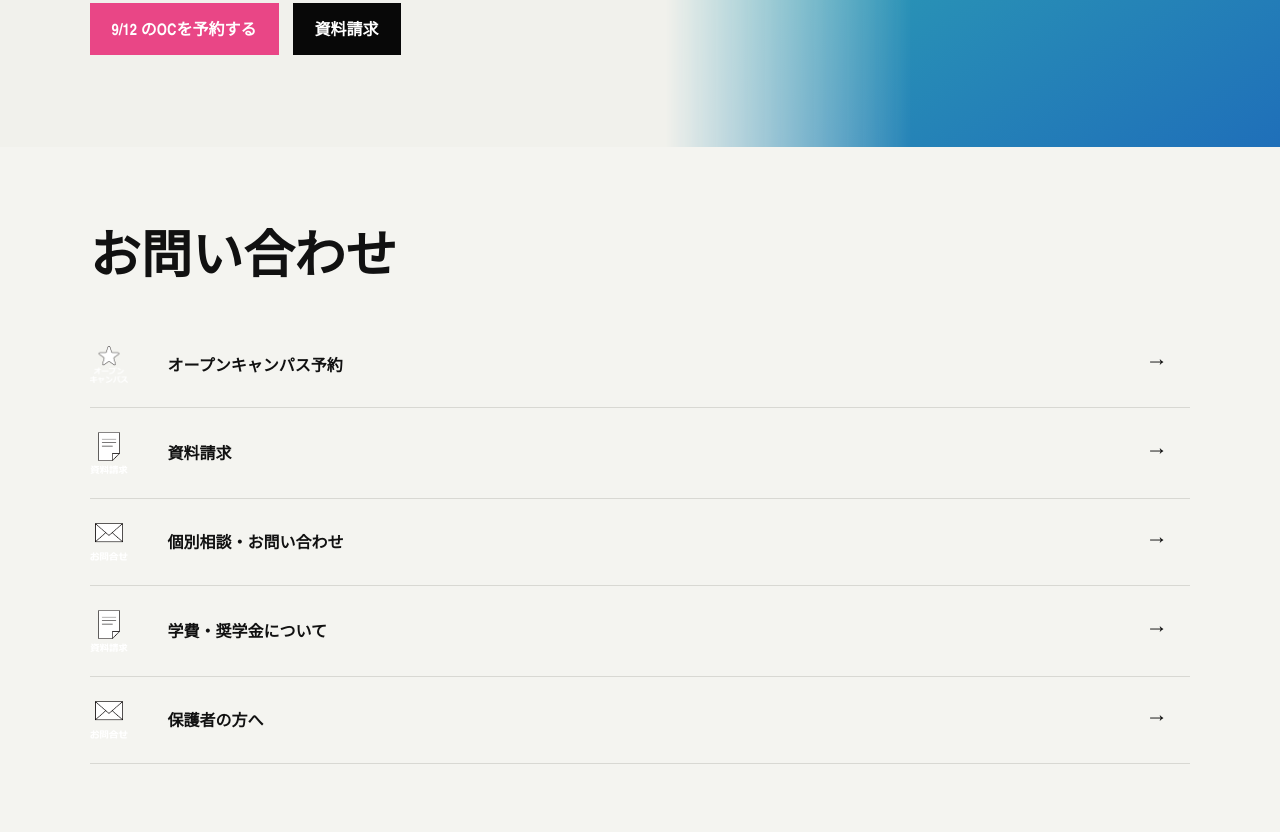
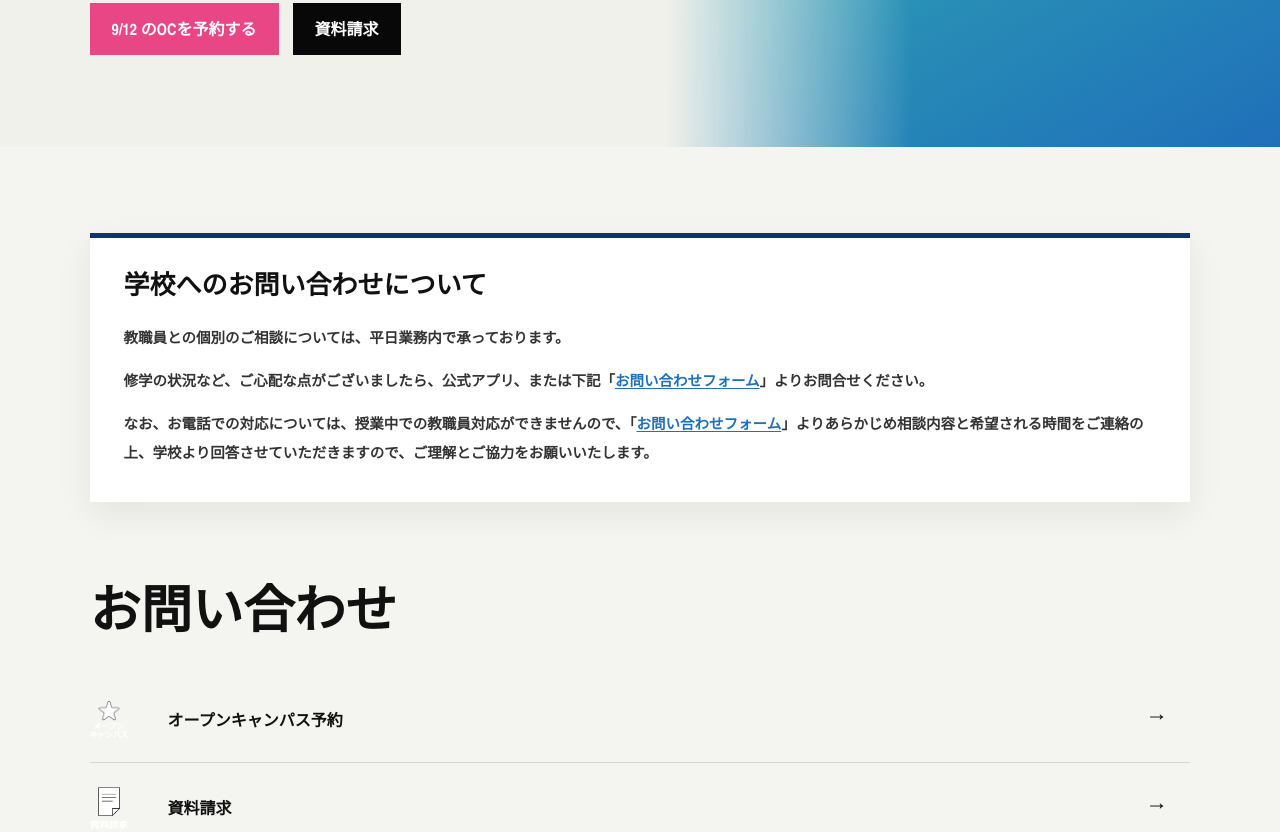
Before and after one commit to chakioku/tochibi, a website: page contact.html in a window 1280 px wide. Shown: the part 485-1317 px from the top of the page. Drawn offline with Linux system fonts and the light colour scheme.

Commit message:
お問い合わせ方針の案内文を /contact に追加
学校へのお問い合わせ方法についての案内文を、お問い合わせ導線の最上部に
設置しました。電話ではなくフォームへ誘導する意図があるため、
目的別リンクやフォーム本体よりも前に配置しています。

- 文言はいただいたものをそのまま掲載
- 本文中の「お問い合わせフォーム」2箇所を #form へのアンカーリンクに
- アクセス欄の電話番号にも同趣旨の注記を追加。tel: リンクだけが
  残っていると案内文と矛盾するため揃えました

■ 要確認
「公式アプリ」はリンク先が不明のため、現状はテキストのままです。
名称とリンク先（ストアURLまたは案内ページ）が判明したら、
contact.html のコメント箇所を参照してリンク化してください。

検証: 360〜1920pxの9幅 × 全10ページで横スクロール・JSエラーなし
      案内文からフォームへのアンカー移動を確認

```diff
--- a/contact.html
+++ b/contact.html
@@ -51,6 +51,17 @@
       <p>オープンキャンパス、資料請求、個別相談、アクセス情報はこちらから。</p>
       <div class="actions"><a class="btn primary" data-oc-href="reserve" href="https://r-shingaku.com/ce/form/3522/input"><span data-oc-tpl="{date} のOCを予約する">オープンキャンパスを予約する</span></a><a class="btn dark" data-oc-href="request" href="https://r-shingaku.com/ce/form/3028/input">資料請求</a></div>
     </section>
+    <section class="section notice-sec">
+      <div class="notice-box">
+        <h2>学校へのお問い合わせについて</h2>
+        <p>教職員との個別のご相談については、平日業務内で承っております。</p>
+        <p>修学の状況など、ご心配な点がございましたら、公式アプリ、または下記「<a href="#form">お問い合わせフォーム</a>」よりお問合せください。</p>
+        <!-- 要確認: 「公式アプリ」の名称とリンク先（App Store / Google Play もしくは案内ページ）を
+             学校さまにご確認のうえ、上の「公式アプリ」をリンクにしてください。 -->
+        <p>なお、お電話での対応については、授業中での教職員対応ができませんので、「<a href="#form">お問い合わせフォーム</a>」よりあらかじめ相談内容と希望される時間をご連絡の上、学校より回答させていただきますので、ご理解とご協力をお願いいたします。</p>
+      </div>
+    </section>
+
     <section class="section contact-list">
       <h2>お問い合わせ</h2>
       <a data-oc-href="reserve" href="https://r-shingaku.com/ce/form/3522/input"><img src="/assets/tochibi/icon_opcampus.png" alt="">オープンキャンパス予約<span>→</span></a>
@@ -168,7 +179,7 @@
         <div class="access-info">
           <dl>
             <div><dt>所在地</dt><dd>〒321-0945<br>栃木県宇都宮市宿郷2-10-11</dd></div>
-            <div><dt>電話</dt><dd><a href="tel:0286515210">028-651-5210</a></dd></div>
+            <div><dt>電話</dt><dd><a href="tel:0286515210">028-651-5210</a><br><span class="dd-note">授業中は教職員が対応できないため、個別のご相談は<a href="#form">お問い合わせフォーム</a>をご利用ください。</span></dd></div>
             <div><dt>最寄り駅</dt><dd>JR宇都宮駅から徒歩10分（約1km）<br>各駅からもアクセス良好です。</dd></div>
             <div><dt>周辺環境</dt><dd>ヤマダ電機、モスバーガー、スターバックス、セブンイレブン、ヨークベニマル、ファミリーマート、宇都宮大学 など</dd></div>
           </dl>
--- a/subpage.css
+++ b/subpage.css
@@ -347,3 +347,17 @@ table.cost.cost-narrow{min-width:0}
 .cform-review>div{grid-template-columns:1fr;gap:5px}
 .cform-actions .btn{width:100%;min-width:0}
 }
+
+/* ===== 問い合わせ方法のご案内 ===== */
+.notice-sec{padding-bottom:0}
+.notice-box{background:#fff;padding:32px 34px;border-top:5px solid #0f3272;box-shadow:0 12px 34px rgba(0,0,0,.07)}
+.notice-box h2{margin:0 0 18px;font-size:clamp(20px,2.3vw,26px);line-height:1.45;font-weight:900}
+.notice-box p{margin:0 0 14px;font-size:14.5px;line-height:2;font-weight:700;color:#333}
+.notice-box p:last-child{margin-bottom:0}
+.notice-box a{color:#1f6fb9;text-decoration:underline;text-underline-offset:2px;font-weight:900}
+@media(max-width:820px){
+.notice-box{padding:24px 20px}
+.notice-box p{font-size:14px;line-height:1.95}
+}
+.access-info .dd-note{display:block;margin-top:6px;font-size:12.5px;line-height:1.8;font-weight:700;color:#626262}
+.access-info .dd-note a{color:#1f6fb9;text-decoration:underline;text-underline-offset:2px}
```
